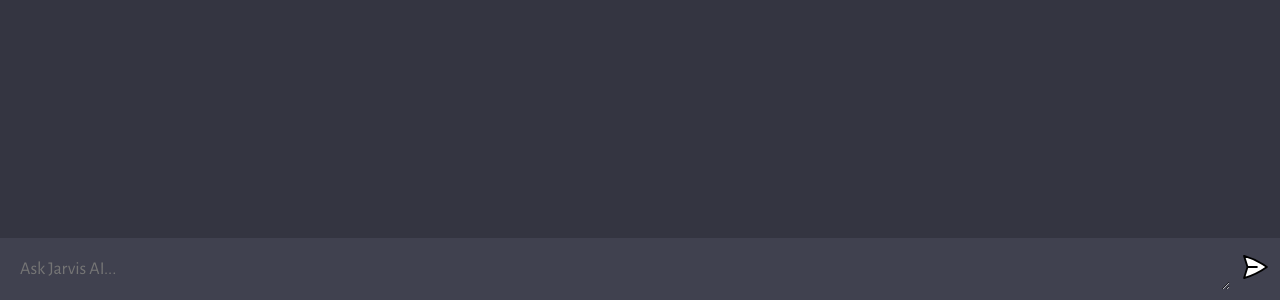
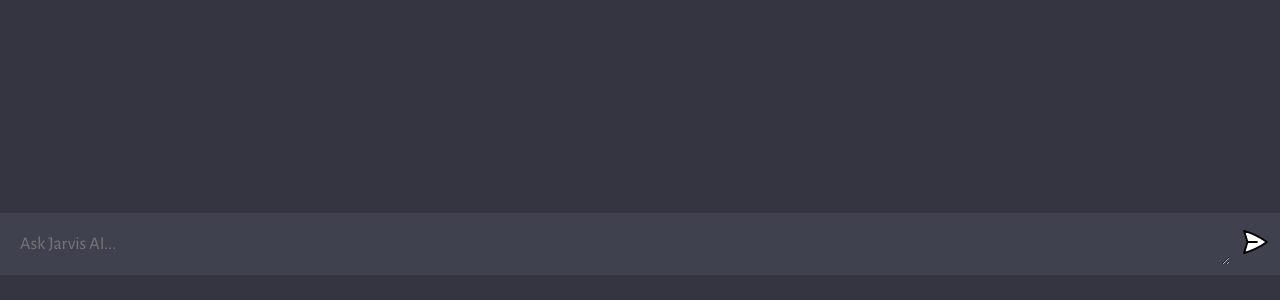
Before and after one commit to mphan10/openai_jarvis, a website built with Vite: page client/index.html in a window 1280 px wide. Shown: the part 500-800 px from the top of the page. Built offline with nearby package versions, Linux system fonts and the light colour scheme.

Commit message:
adding spacing around input box

```diff
--- a/client/style.css
+++ b/client/style.css
@@ -122,6 +122,7 @@ form {
   display: flex;
   flex-direction: row;
   gap: 10px;
+  margin: 25px 0;
 }
 
 textarea {
```
